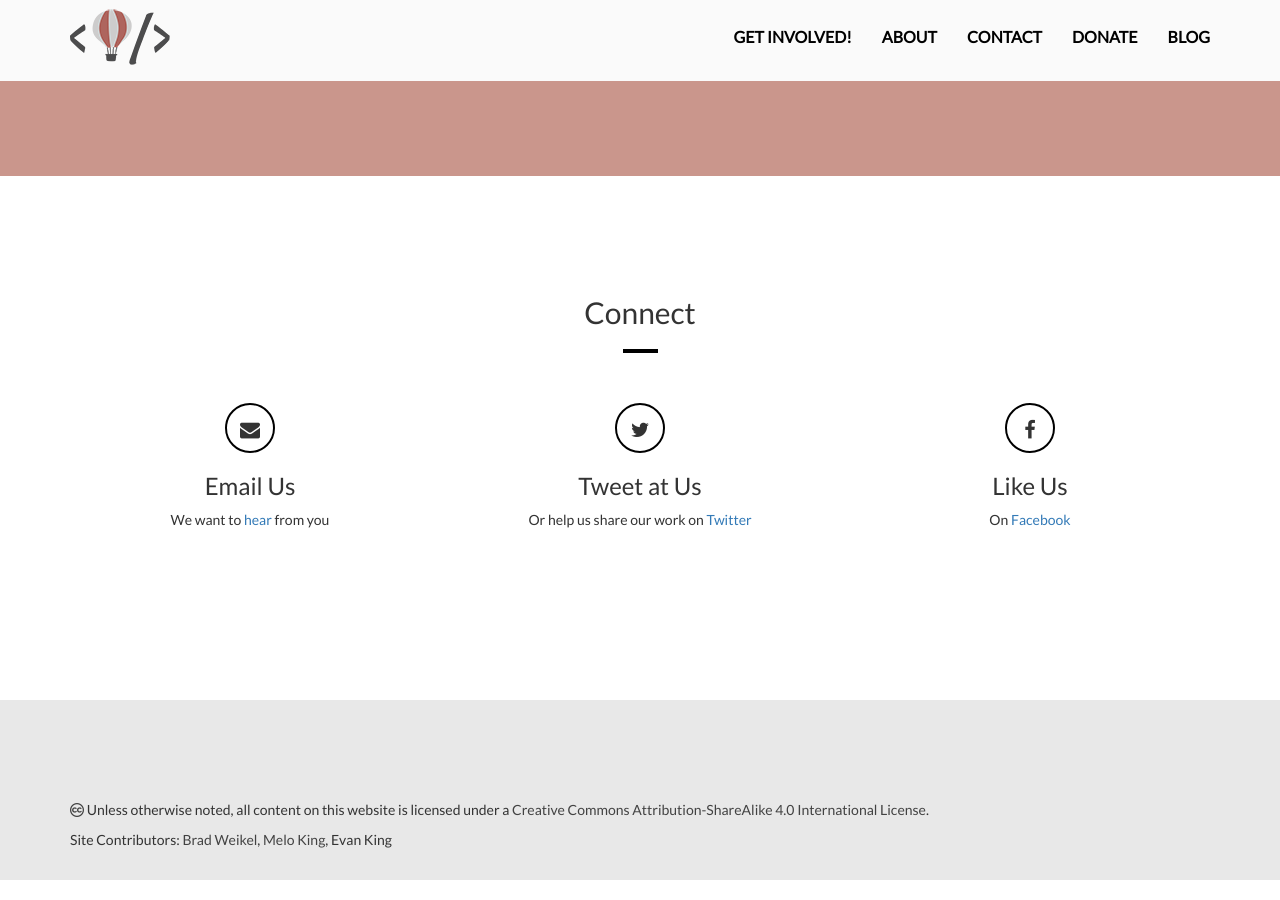
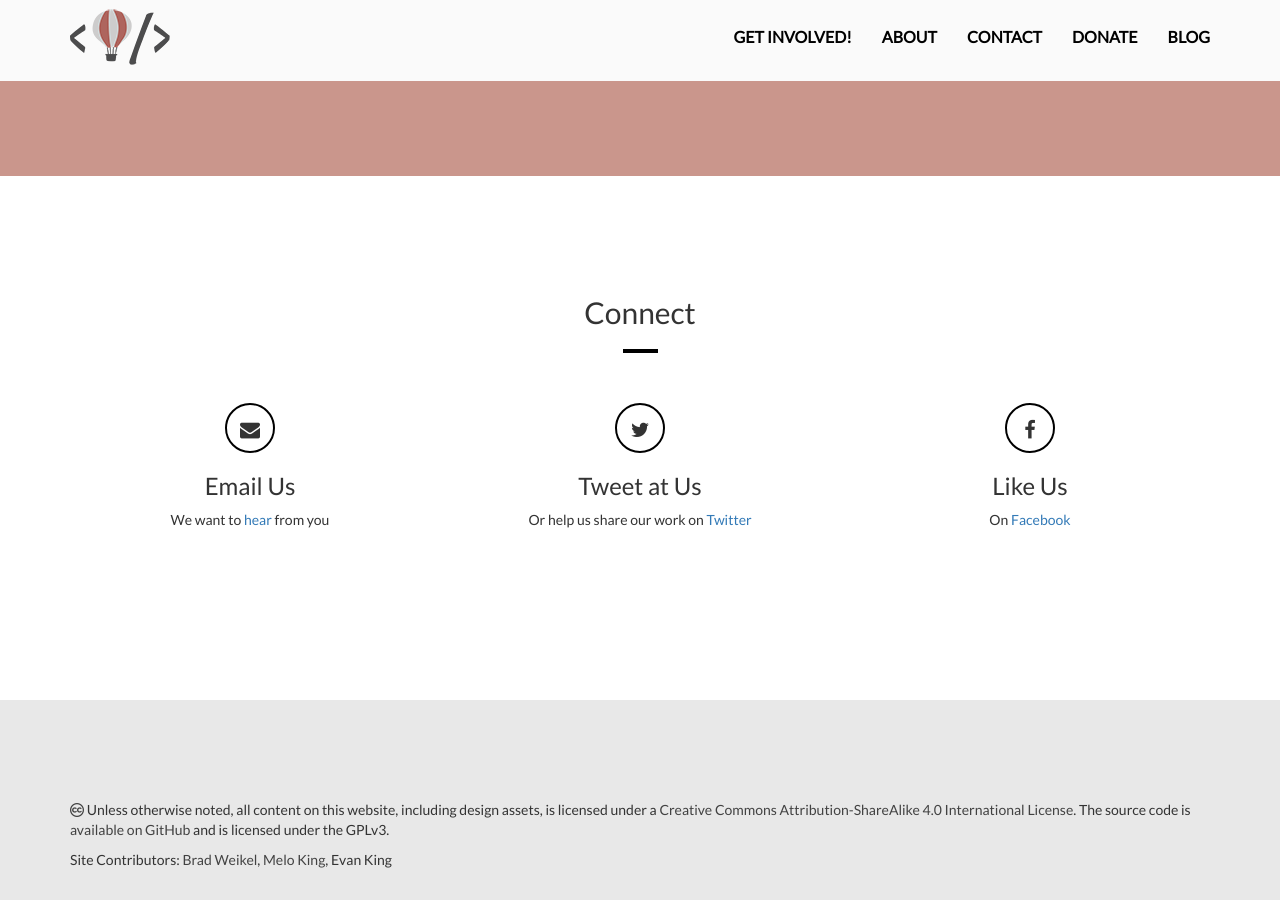
Before and after one commit to ThomasWomack/Code-for-NM, a Jekyll site: the page built from index.html, in a window 1280 px wide and 900 px high, scrolled down 2371 px. Built offline with Jekyll 4.4.1, drawn with Linux system fonts in a browser that asks for light colours; nearby versions of some CDN libraries.

Commit message:
Clarify licensing in footer

```diff
--- a/_includes/footer.html
+++ b/_includes/footer.html
@@ -3,7 +3,7 @@
     <div class="row">
       <div class="col-md-12">
         <p>
-          <a rel="license" href="http://creativecommons.org/licenses/by-sa/4.0/"><i class="fa fa-creative-commons"></i></a> Unless otherwise noted, all content on this website is licensed under a <a rel="license" href="http://creativecommons.org/licenses/by-sa/4.0/">Creative Commons Attribution-ShareAlike 4.0 International License</a>.
+          <a rel="license" href="http://creativecommons.org/licenses/by-sa/4.0/"><i class="fa fa-creative-commons"></i></a> Unless otherwise noted, all content on this website, including design assets, is licensed under a <a rel="license" href="http://creativecommons.org/licenses/by-sa/4.0/">Creative Commons Attribution-ShareAlike 4.0 International License</a>. The source code is <a href="https://github.com/codeforabq/codeforabq.org">available on GitHub</a> and is licensed under the GPLv3.
         </p>
         <p>
           Site Contributors:
```
